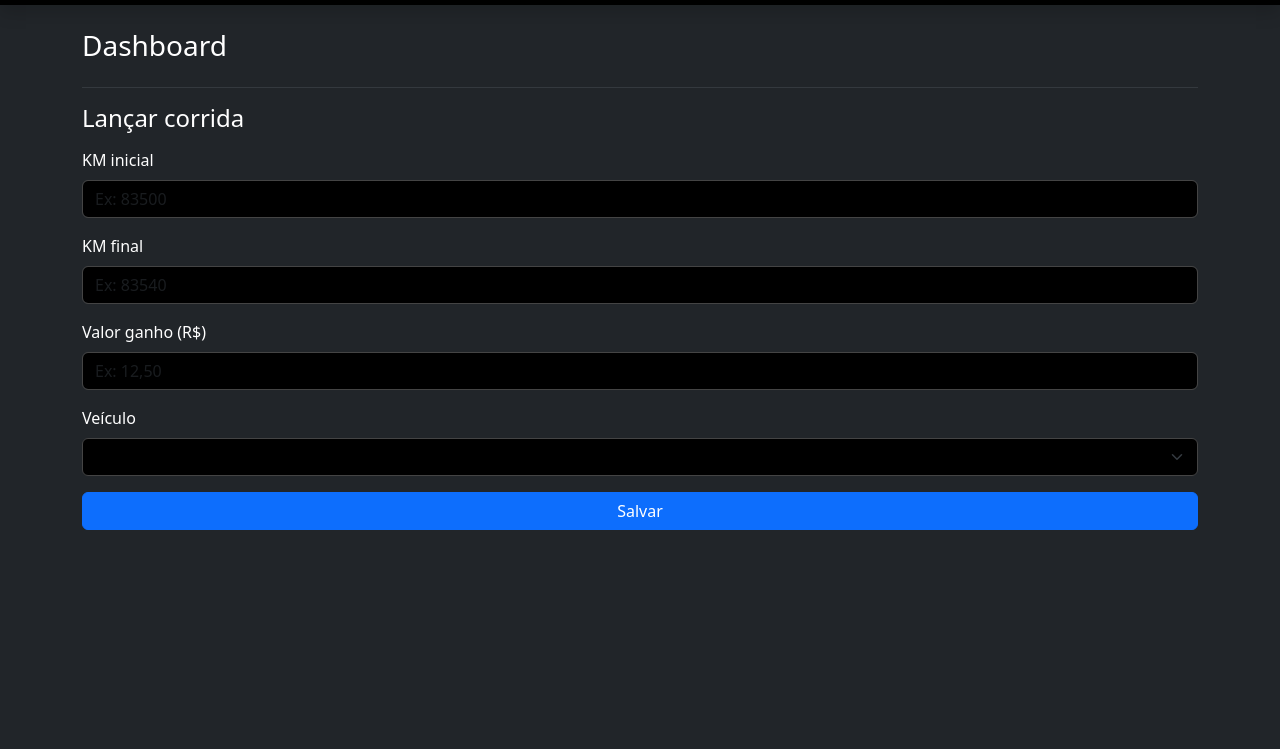
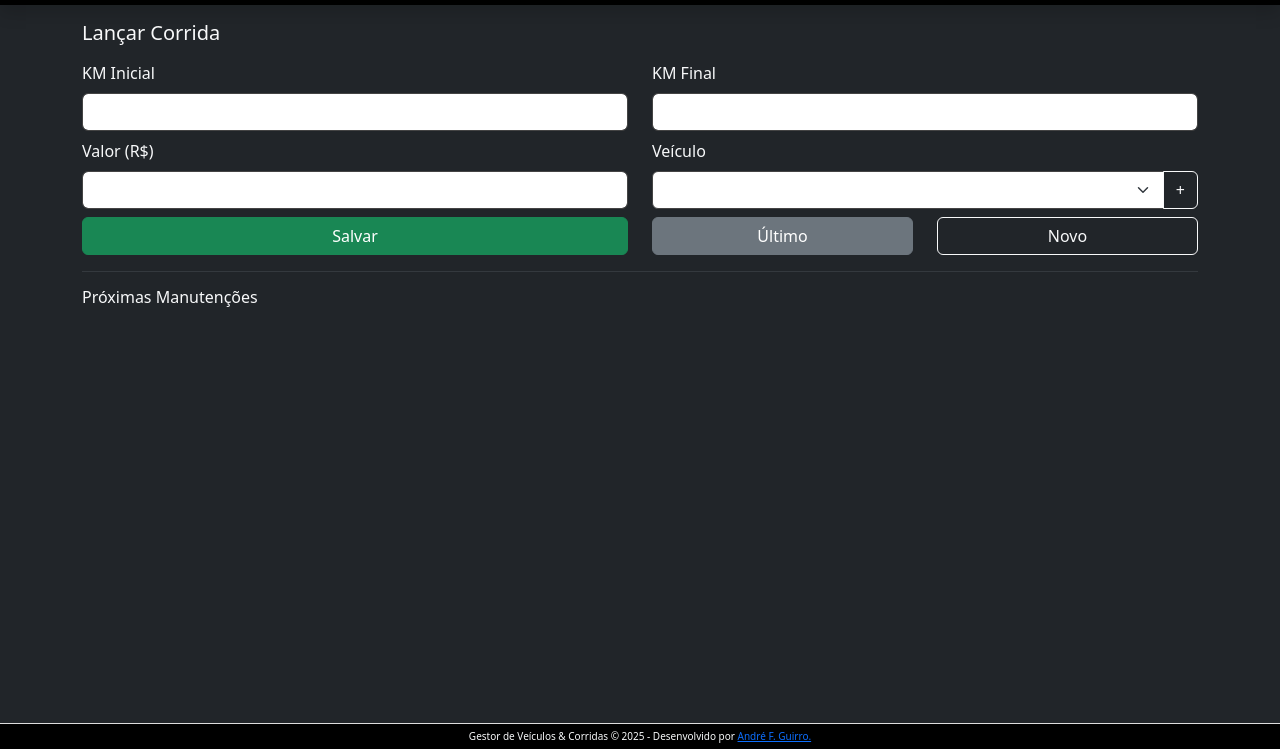
Before and after one commit to AndrefGuirro/GestorCorridas, a plain HTML site: page index.html in a window 1280 px wide. Shown: the part 51-800 px from the top of the page. Drawn offline with nearby package versions, Linux system fonts and the light colour scheme.

Commit message:
layout
layout tela principal

```diff
--- /dev/null
+++ b/footer.html
@@ -0,0 +1,3 @@
+ <footer style="position: fixed; bottom: 0; width: 100%; background-color: #000; text-align: center; padding: 5px; font-size: 10px; border-top: 1px solid #ddd;">
+        <p style="margin: 0;">Gestor de Veículos & Corridas © 2025 - Desenvolvido por <a href="https://andrefguirro.github.io/portifolio-main/">André F. Guirro.</a></p>
+</footer>
--- a/index.html
+++ b/index.html
@@ -1,92 +1,103 @@
 <!DOCTYPE html>
-<html lang="pt-br">
+<html lang="pt-BR">
 <head>
-    <meta charset="UTF-8" />
-    <meta name="viewport" content="width=device-width, initial-scale=1.0" />
+  <meta charset="UTF-8">
+  <title>Gestor de Corridas</title>
+  <meta name="viewport" content="width=device-width, initial-scale=1">
 
-    <title>Gerenciando corridas</title>
+  <!-- Bootstrap -->
+  <link href="https://cdn.jsdelivr.net/npm/bootstrap@5.3.3/dist/css/bootstrap.min.css" rel="stylesheet">
 
-    <!-- Bootstrap CSS -->
-    <link href="https://cdn.jsdelivr.net/npm/bootstrap@5.3.3/dist/css/bootstrap.min.css" rel="stylesheet">
-
-    <!-- Manifest PWA -->
-    <link rel="manifest" href="manifest.json">
-
-    <!-- Estilos personalizados -->
-    <link rel="stylesheet" href="/css/styles.css">
-
-    <!-- Tema para PWA -->
-    <meta name="theme-color" content="#000000">
+  <!-- CSS -->
+  <link rel="stylesheet" href="./css/styles.css">
 </head>
 
-<body class="bg-dark text-white">
+<body class="bg-dark text-light">
 
+<!-- NAVBAR -->
 <div id="navbar"></div>
-<script>
-  fetch("navbar.html")
-    .then(response => response.text())
-    .then(data => {
-      document.getElementById("navbar").innerHTML = data;
-    });
-</script>
 
+<div class="container mt-3">
 
-<div class="container py-4">
+  <h5 class="mb-3">Lançar Corrida</h5>
 
-    <h3 class="mb-4">Dashboard</h3>
+  <form id="form-corrida">
 
-    <div id="dashboard" class="mb-4">
-        <!-- Conteúdo será inserido dinamicamente pelo JS -->
+    <!-- KM -->
+    <div class="row mb-2">
+      <div class="col-6">
+        <label class="form-label">KM Inicial</label>
+        <input type="number" id="kmInicial" class="form-control">
+      </div>
+      <div class="col-6">
+        <label class="form-label">KM Final</label>
+        <input type="number" id="kmFinal" class="form-control">
+      </div>
     </div>
 
-    <hr class="border-secondary">
+    <!-- VALOR + VEÍCULO -->
+    <div class="row mb-2">
+      <div class="col-6">
+        <label class="form-label">Valor (R$)</label>
+        <input type="number" id="valorGanho" class="form-control">
+      </div>
 
-    <h4>Lançar corrida</h4>
+      <div class="col-6">
+        <label class="form-label">Veículo</label>
+        <div class="input-group">
+          <select id="selectVeiculo" class="form-select"></select>
+          <button type="button" id="btnAddVeiculo" class="btn btn-outline-light">+</button>
+        </div>
+      </div>
+    </div>
 
-    <form id="form-corrida" class="mt-3">
+    <!-- BOTÕES -->
+    <div class="row mb-3">
+      <div class="col-6 d-grid">
+        <button class="btn btn-success">Salvar</button>
+      </div>
+      <div class="col-3 d-grid">
+        <button type="button" id="btnUltimo" class="btn btn-secondary">Último</button>
+      </div>
+      <div class="col-3 d-grid">
+        <button type="button" id="btnNovo" class="btn btn-outline-light">Novo</button>
+      </div>
+    </div>
 
-        <div class="mb-3">
-            <label for="kmInicio" class="form-label">KM inicial</label>
-            <input type="number" id="kmInicio" class="form-control bg-black text-white" placeholder="Ex: 83500">
-        </div>
+  </form>
 
-        <div class="mb-3">
-            <label for="kmFim" class="form-label">KM final</label>
-            <input type="number" id="kmFim" class="form-control bg-black text-white" placeholder="Ex: 83540">
-        </div>
+  <hr class="border-secondary">
 
-        <div class="mb-3">
-            <label for="valor" class="form-label">Valor ganho (R$)</label>
-            <input type="number" id="valor" class="form-control bg-black text-white" placeholder="Ex: 12,50" step="0.01">
-        </div>
+  <!-- PRÓXIMAS MANUTENÇÕES -->
+  <h6>Próximas Manutenções</h6>
+  <div id="listaManutencoes"></div>
 
-        <div class="mb-3">
-            <label for="veiculo" class="form-label">Veículo</label>
-            <select id="veiculo" class="form-select bg-black text-white"></select>
-        </div>
-
-        <button type="submit" class="btn btn-primary w-100">Salvar</button>
-    </form>
 </div>
 
-<!-- Bootstrap -->
+<!-- FOOTER -->
+<div id="footer"></div>
+
+<!-- Bootstrap JS -->
 <script src="https://cdn.jsdelivr.net/npm/bootstrap@5.3.3/dist/js/bootstrap.bundle.min.js"></script>
 
-<!-- IndexedDB (sempre primeiro) -->
+<!-- Banco -->
 <script type="module" src="./js/idb-helper.js"></script>
 
-<!-- Scripts da página -->
+<!-- Página -->
 <script type="module" src="./js/app.js"></script>
-<script type="module" src="./js/analise.js"></script>
+
+<!-- Navbar / Footer -->
+<script>
+  fetch('./navbar.html').then(r => r.text()).then(t => navbar.innerHTML = t);
+  fetch('./footer.html').then(r => r.text()).then(t => footer.innerHTML = t);
+</script>
 
 <!-- PWA -->
 <script>
- if ('serviceWorker' in navigator) {
+  if ('serviceWorker' in navigator) {
     navigator.serviceWorker.register('./sw.js');
- }
+  }
 </script>
-
-
 
 </body>
 </html>
```
Also changed, not shown: manutencao.html (+7 -0 lines).
